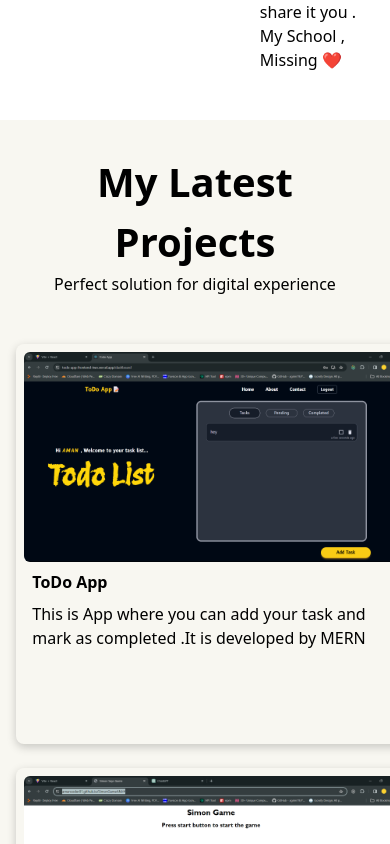
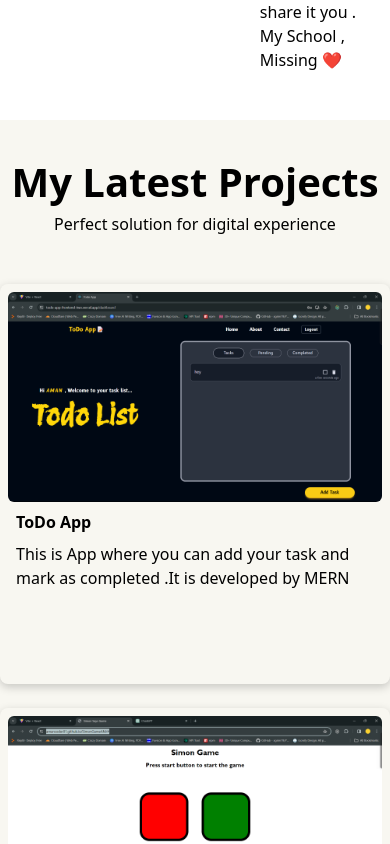
Before and after one commit to AmanCoder01/Portfolio, a React (Vite) app: page / in a window 390 px wide. Shown: the part 2367-3211 px from the top of the page. Built offline with nearby package versions, Linux system fonts and the light colour scheme.

Commit message:
first commit

```diff
--- a/src/components/Projects.jsx
+++ b/src/components/Projects.jsx
@@ -25,7 +25,7 @@ const work = [
 const Projects = () => {
     return (
        <div className='bg-[#F8F7F1] '>
-         <div id='project' className=' py-8 flex flex-col w-11/12 md:w-10/12 mx-auto gap-12'>
+         <div id='project' className=' py-8 flex flex-col w-full md:w-10/12 mx-auto gap-12'>
             <div className=' text-center'>
                 <h1 className='text-[2.5rem] font-bold'>My Latest Projects</h1>
                 <div className='text-md font-medium'>Perfect solution for digital experience</div>
```
